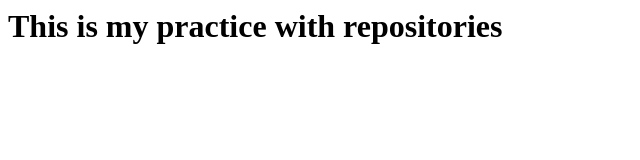
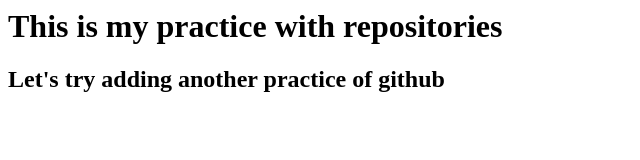
Before and after one commit to jdlamb4/git-github-practice, a plain HTML site: page index.html in a window 1280 px wide. Shown: the whole page, without its empty margins (0-640 px from the left). Drawn offline with Linux system fonts and the light colour scheme.

Commit message:
added another line of code

```diff
--- a/index.html
+++ b/index.html
@@ -1 +1,2 @@
 <h1>This is my practice with repositories</h1>
+<h2>Let's try adding another practice of github</h2>
```
